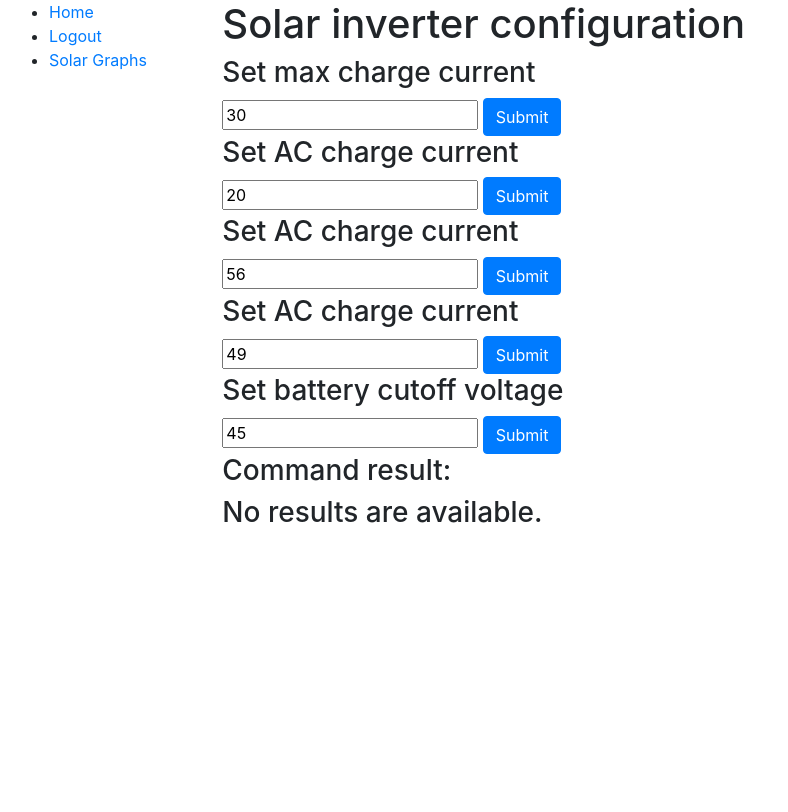
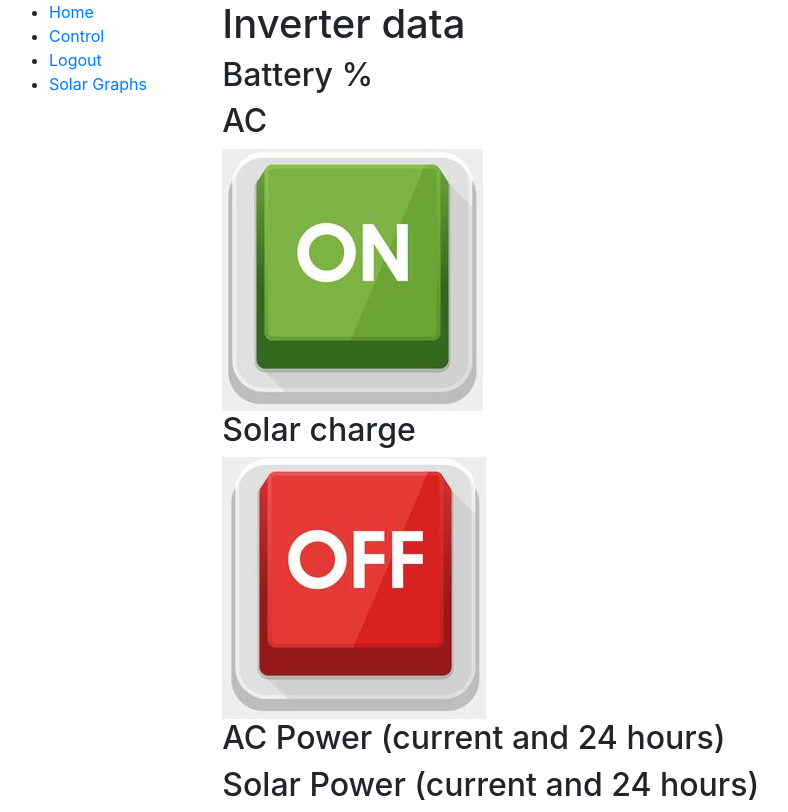
Before and after one commit to kempff/python-solar, a Django app: page / in a window 1280 px wide. Shown: the whole page, without its empty margins (6-794 px from the left). Before the commit the page ends 523 px from the top, so only its background shows below. Run offline with Django 3.2, Linux system fonts and the light colour scheme; the visitor is signed in with stand-in values (Sample User, id 1); parts of the project's set-up code (start-up, migrations or seed data) failed here and were passed over; some libraries are stand-ins or nearby versions.

Commit message:
Split control and home page Added images to static

```diff
--- a/control/base_views.py
+++ b/control/base_views.py
@@ -22,11 +22,6 @@ from constants import SET_BATTERY_RECHARGE_VOLTAGE, SET_BATTERY_CUTOFF_VOLTAGE
 the_logger = StructLogger()
 the_logger.print_app_version()
 
-pv_charge_current = None
-ac_charge_current = None
-battery_recharge_v = None
-battery_re_discharge_v = None
-
 # Configure ZMQ
 context = zmq.Context()
 socket = context.socket(zmq.REQ)
@@ -34,47 +29,8 @@ port = os.getenv('ZMQ_PORT', '5555')
 socket.connect(f'tcp://localhost:{port}')
 
 class HomePageView(View):
-    global pv_charge_current
-    global ac_charge_current
-    global battery_recharge_v
-    global battery_re_discharge_v
     def get(self, request, *args, **kwargs):
         if not request.user.is_authenticated:
             return redirect('%s?next=%s' % (settings.LOGIN_URL, request.path))
         else:
             return render(request, "home.html")
-
-    def post(self, request, *args, **kwargs):
-        if not request.user.is_authenticated:
-            return redirect('%s?next=%s' % (settings.LOGIN_URL, request.path))
-        else:
-            command = None
-            data = None
-            return_val = None
-            commands = {
-                'max_charge_current_btn' : {'value':'max_charge_current_val','command':SET_MAX_CURRENT},
-                'ac_charge_current_btn' : {'value':'ac_charge_current_val','command':SET_AC_CURRENT},
-                'battery_redischarge_voltage_btn' : {'value':'battery_redischarge_voltage_val','command':SET_AC_CURRENT},
-                'battery_recharge_voltage_btn' : {'value':'battery_recharge_voltage_val','command':SET_AC_CURRENT},
-                'battery_cutoff_voltage_btn' : {'value':'battery_cutoff_voltage_val','command':SET_BATTERY_CUTOFF_VOLTAGE},
-            }
-            for key in commands.keys():
-                if self.request.POST.get(key):
-                    data = self.request.POST.get(commands[key]['value'])
-                    command = commands[key]['command']
-                    the_logger.info(f"{key}: {data} ({command})")
-                    break
-            # If there is a command, send it via ZMQ
-            if command:
-                data = dict(command=command,data=data)
-                try:
-                    socket.send_json(data)
-                    if socket.poll(1000, zmq.POLLIN):
-                        message = socket.recv().decode('utf8')
-                        return_val = json.loads(message)
-                        the_logger.info(f"Reply: {return_val}")
-                    else:
-                        the_logger.warning("error: message timeout")
-                except Exception as e:
-                    the_logger.error(f'ZMQ error: {str(e)}')
-            return render(request, "home.html", return_val)
--- a/control/urls.py
+++ b/control/urls.py
@@ -1,8 +1,10 @@
 from django.urls import path
 
 from .base_views import HomePageView
+from .control_views import ControlView
 
 
 urlpatterns = [
     path('', HomePageView.as_view(), name='home'),
+    path('control', ControlView.as_view(), name='control'),
 ]
--- a/solar/settings.py
+++ b/solar/settings.py
@@ -132,7 +132,7 @@ STATIC_URL = "/static/"
 STATIC_ROOT = os.getenv('STATIC_ROOT', '')
 
 STATICFILES_DIRS = [
-    os.path.join(BASE_DIR, "static"),
+    os.path.join(BASE_DIR, "static/"),
 ]
 
 # Login URL
--- a/templates/base.html
+++ b/templates/base.html
@@ -25,6 +25,7 @@
         <ul class="sidebar-nav">
           <li><a href="{% url 'home' %}">Home</a></li>
           {% if user.is_authenticated %}
+          <li><a href="{% url 'control' %}">Control</a></li>
           <li><a href="/accounts/logout/">Logout</a></li>
           <li><a href="/grafana">Solar Graphs</a></li>
           {% else %}
--- a/templates/home.html
+++ b/templates/home.html
@@ -1,34 +1,15 @@
 {% extends 'base.html' %}
 
 {% block content %}
-<h1>Solar inverter configuration</h1>
+<h1>Inverter data</h1>
 
-<form method="post">{% csrf_token %}
-    <h3>Set max charge current</h3>
-        <input type="text" name="max_charge_current_val" value="30"></td>
-        <input class="btn btn-primary" type="submit" name="max_charge_current_btn" value="Submit" />
-    <h3>Set AC charge current</h3>
-        <input type="text" name="ac_charge_current_val" value="20"></td>
-        <input class="btn btn-primary" type="submit" name="ac_charge_current_btn" value="Submit" />
-    <h3>Set AC charge current</h3>
-        <input type="text" name="battery_redischarge_voltage_val" value="56"></td>
-        <input class="btn btn-primary" type="submit" name="battery_redischarge_voltage_btn" value="Submit" />
-    <h3>Set AC charge current</h3>
-        <input type="text" name="battery_recharge_voltage_val" value="49"></td>
-        <input class="btn btn-primary" type="submit" name="battery_recharge_voltage_btn" value="Submit" />
-    <h3>Set battery cutoff voltage</h3>
-        <input type="text" name="battery_cutoff_voltage_val" value="45"></td>
-        <input class="btn btn-primary" type="submit" name="battery_cutoff_voltage_btn" value="Submit" />
-</form>
-
-<h3>Command result:</h3>
-{% if result %}
-    <ul>
-        <h3>{{ result }}</h3>
-    </ul>
-{% else %}
-    <h3>No results are available.</h3>
-{% endif %}
-
+<h2>Battery %</h2>
+<h2>AC</h2>
+{% load static %}
+<img src="{% static "on.jpg" %}" alt="On image">
+<h2>Solar charge</h2>
+<img src="off.jpg" />
+<h2>AC Power (current and 24 hours)</h2>
+<h2>Solar Power (current and 24 hours)</h2>
 
 {% endblock content %}
```
Also changed, not shown: control/control_views.py (added, +71 -0 lines), templates/control.html (added, +34 -0 lines), static/off.jpg (added), static/on.jpg (added), 2 other files.
